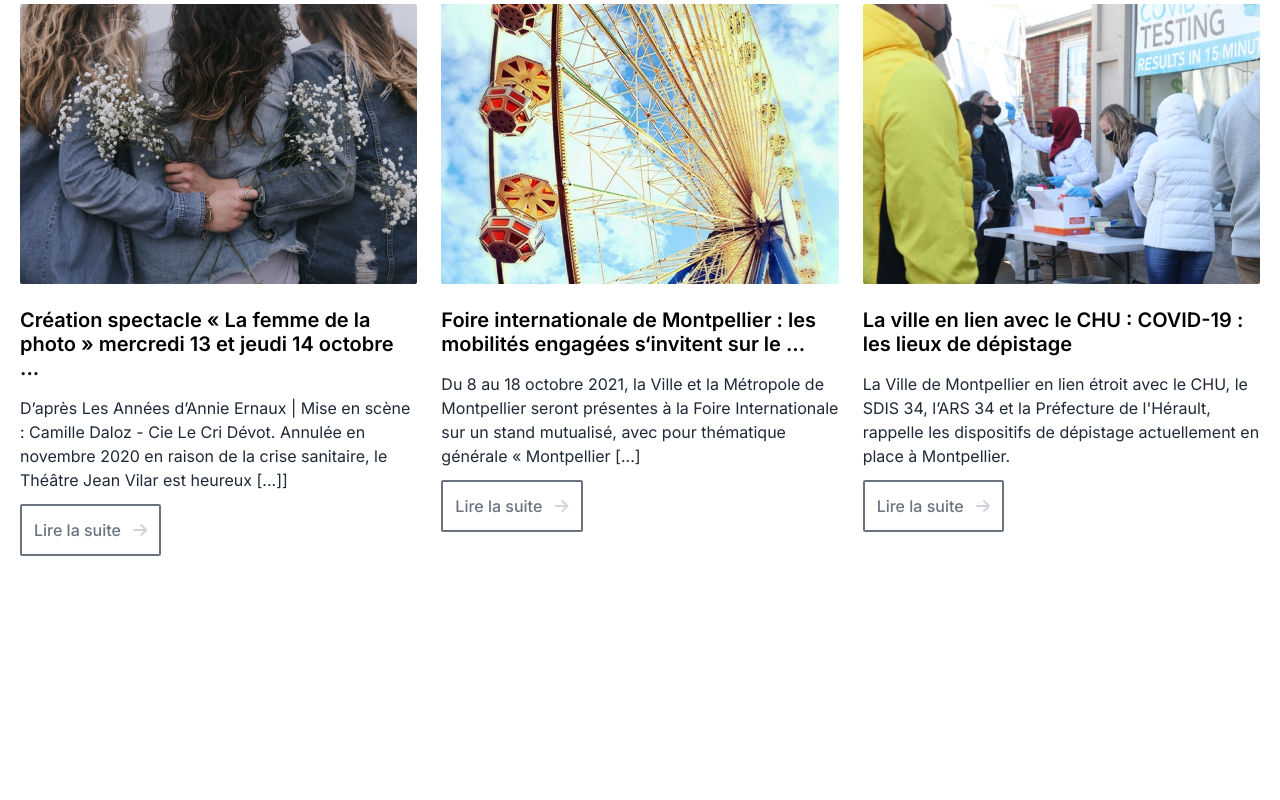
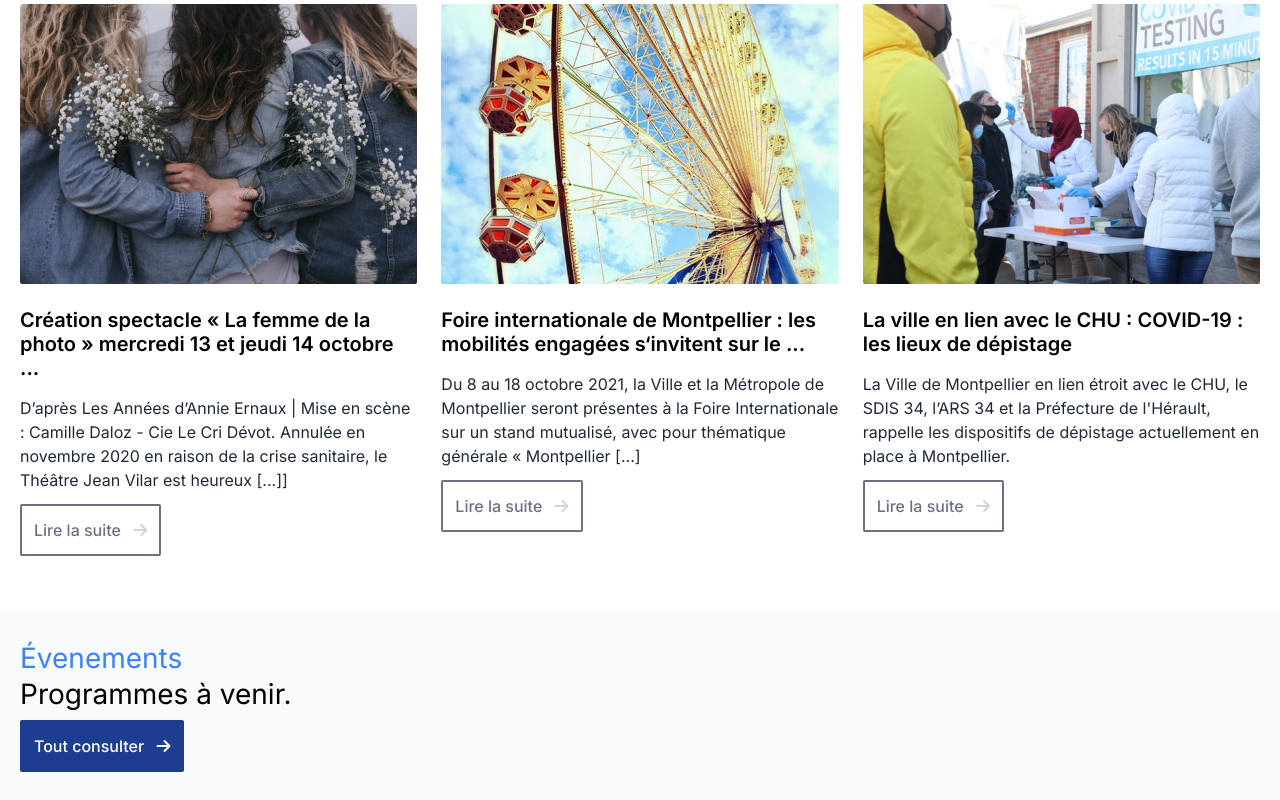
Before and after one commit to JuniorTachomTMCJ/redesign-montpellier-website, a website: page docs/index.html in a window 1280 px wide. Shown: the part 1787-2587 px from the top of the page. Before the commit the page ends 2399 px from the top, so only its background shows below. Drawn offline with Linux system fonts and the light colour scheme.

Commit message:
events home section

```diff
--- a/docs/index.html
+++ b/docs/index.html
@@ -468,6 +468,17 @@
     </section>
     <!-- end Actualities section -->
 
+    <!-- start events home section -->
+    <section class="bg-gray-50 py-7">
+        <div class="container">
+            <p class="mb-2 max-w-xs text-black text-[1.75rem] leading-9">
+                <span class="text-blue-500 capitalize">évenements</span>
+                Programmes à venir.
+            </p>
+            <a href="#" class="btn inline-block">Tout consulter <i class="fa-solid fa-arrow-right ml-2"></i></a>
+        </div>
+    </section>
+    <!-- end events home section -->
 
 </body>
 
```
